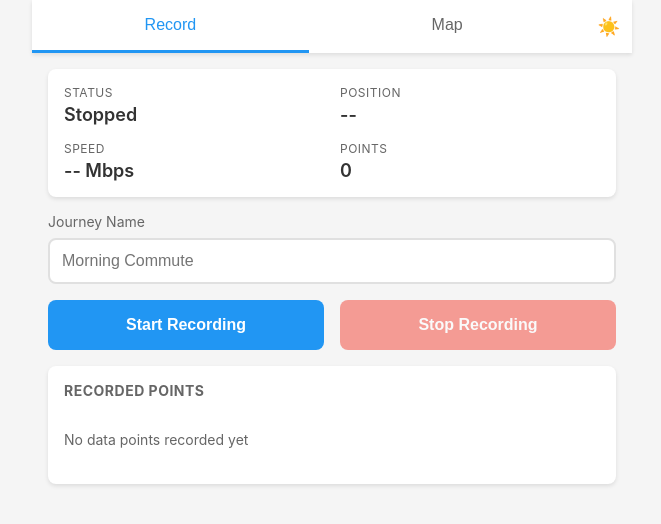
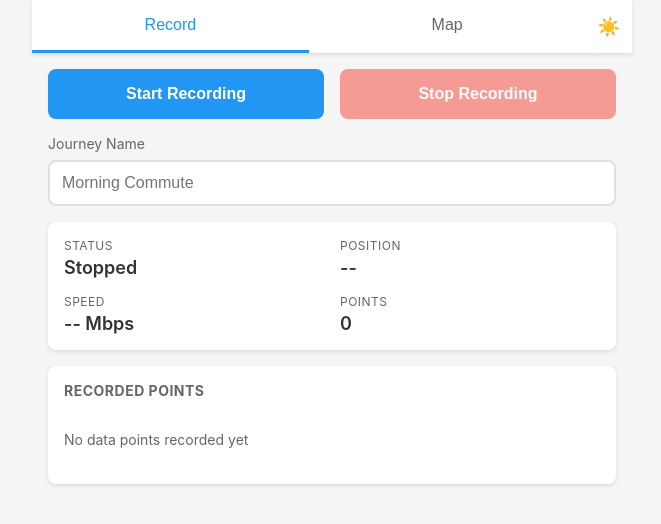
Before and after one commit to AnthonyJS/SignalStrength, a website with bundled scripts: page index.html in a window 1280 px wide. Shown: the whole page, without its empty margins (308-969 px from the left). Built offline with nearby package versions, Linux system fonts and the light colour scheme.

Commit message:
Moving buttons

```diff
--- a/css/styles.css
+++ b/css/styles.css
@@ -140,6 +140,7 @@ body {
 /* Journey Name Input */
 .journey-name-input {
   margin-top: var(--spacing);
+  margin-bottom: var(--spacing);
 }
 
 .journey-name-input label {
@@ -165,7 +166,6 @@ body {
 
 /* Controls */
 .controls {
-  margin-top: var(--spacing);
   display: flex;
   gap: var(--spacing);
 }
--- a/index.html
+++ b/index.html
@@ -24,6 +24,14 @@
     <main id="main-content">
       <!-- Collector View -->
       <section id="collector-view" class="view active">
+        <div class="controls">
+          <button id="start-btn" class="btn btn-primary">Start Recording</button>
+          <button id="stop-btn" class="btn btn-danger" disabled>Stop Recording</button>
+        </div>
+        <div class="journey-name-input">
+          <label for="journey-name">Journey Name</label>
+          <input type="text" id="journey-name" placeholder="Morning Commute">
+        </div>
         <div class="status-panel">
           <div class="status-item">
             <span class="label">Status</span>
@@ -41,16 +49,6 @@
             <span class="label">Points</span>
             <span id="point-count" class="value">0</span>
           </div>
-        </div>
-
-        <div class="journey-name-input">
-          <label for="journey-name">Journey Name</label>
-          <input type="text" id="journey-name" placeholder="Morning Commute">
-        </div>
-
-        <div class="controls">
-          <button id="start-btn" class="btn btn-primary">Start Recording</button>
-          <button id="stop-btn" class="btn btn-danger" disabled>Stop Recording</button>
         </div>
 
         <div id="error-message" class="error-message" hidden></div>
```
